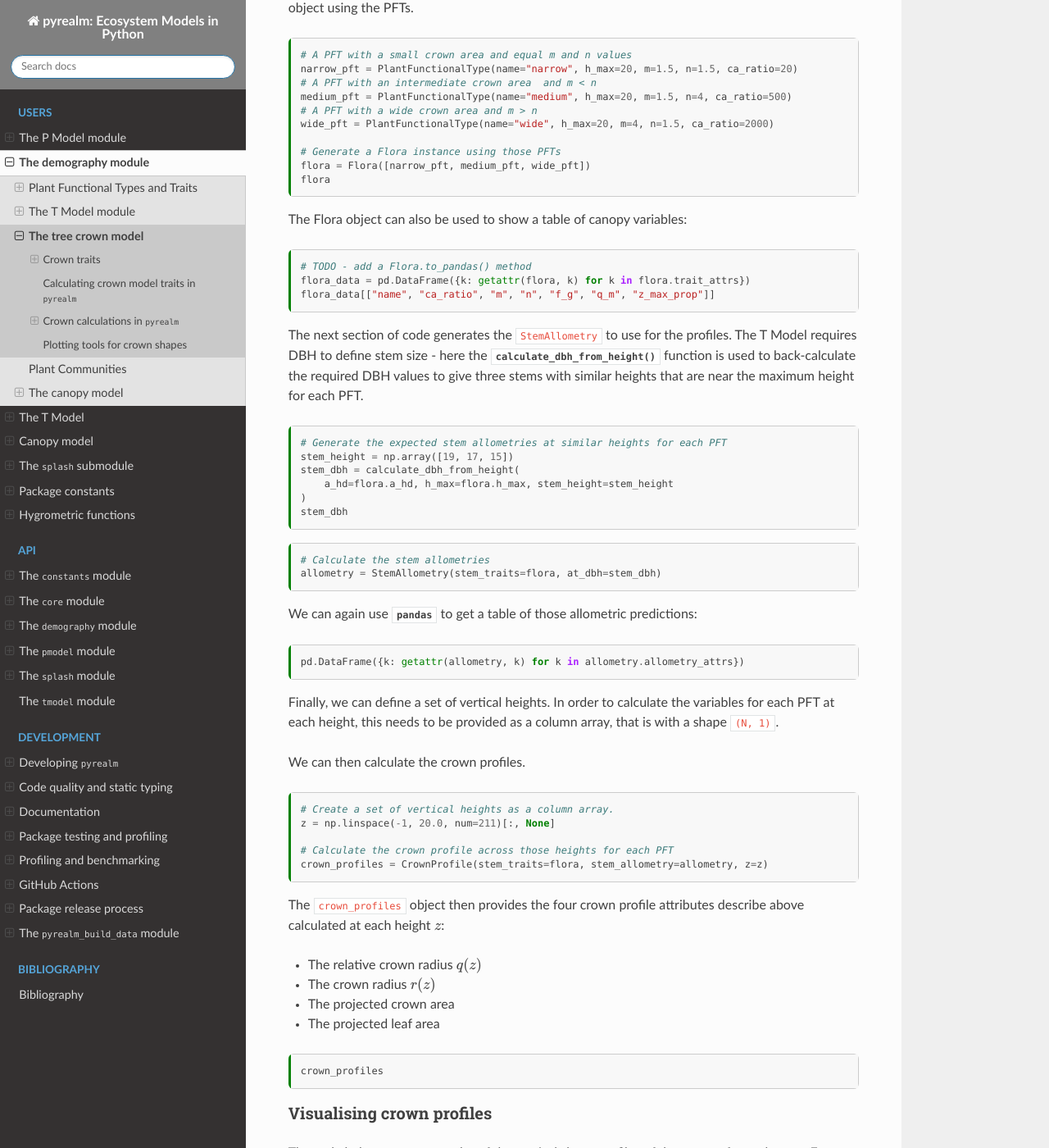
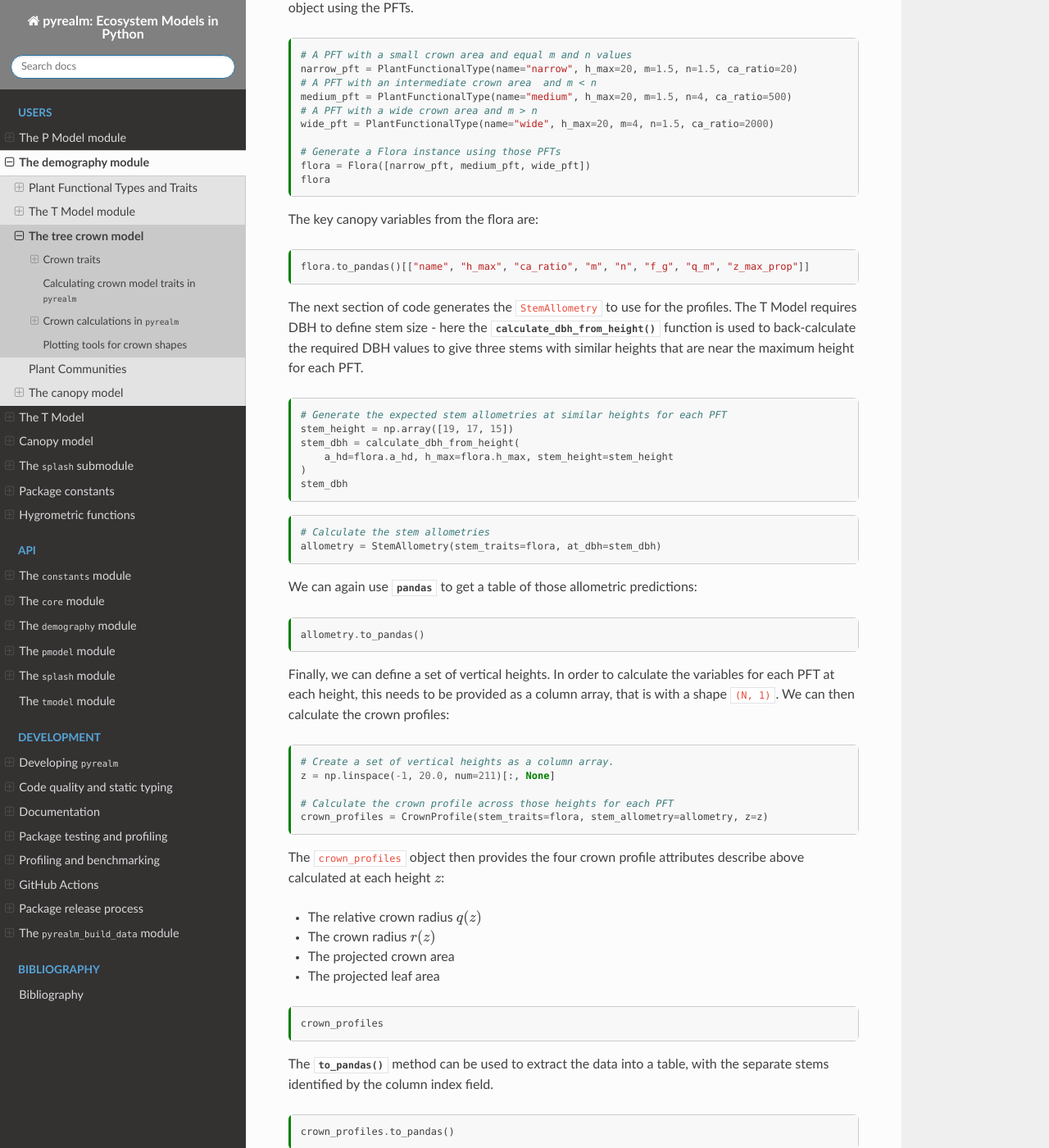
Before and after one commit to ImperialCollegeLondon/pyrealm, a Sphinx documentation site: the page built from docs/source/users/demography/crown.md, in a window 1280 px wide and 1400 px high, scrolled down 3584 px. Shown: the whole window at 82% size. Built offline with Sphinx 7.4.7 and the Read the Docs theme 3.1.0, drawn with Linux system fonts in a browser that asks for light colours; cross-references to code outside the pages are shown as plain code; the version number is read from the project's files by our own code.

Commit message:
Adding PandasExporter to CrownProfile class

````diff
--- a/docs/source/users/demography/crown.md
+++ b/docs/source/users/demography/crown.md
@@ -218,12 +218,10 @@ flora = Flora([narrow_pft, medium_pft, wide_pft])
 flora
 ```
 
-The Flora object can also be used to show a table of canopy variables:
+The key canopy variables from the flora are:
 
 ```{code-cell} ipython3
-# TODO - add a Flora.to_pandas() method
-flora_data = pd.DataFrame({k: getattr(flora, k) for k in flora.trait_attrs})
-flora_data[["name", "ca_ratio", "m", "n", "f_g", "q_m", "z_max_prop"]]
+flora.to_pandas()[["name", "h_max", "ca_ratio", "m", "n", "f_g", "q_m", "z_max_prop"]]
 ```
 
 The next section of code generates the `StemAllometry` to use for the profiles.
@@ -249,14 +247,12 @@ allometry = StemAllometry(stem_traits=flora, at_dbh=stem_dbh)
 We can again use {mod}`pandas` to get a table of those allometric predictions:
 
 ```{code-cell} ipython3
-pd.DataFrame({k: getattr(allometry, k) for k in allometry.allometry_attrs})
+allometry.to_pandas()
 ```
 
 Finally, we can define a set of vertical heights. In order to calculate the
 variables for each PFT at each height, this needs to be provided as a column array,
-that is with a shape `(N, 1)`.
-
-We can then calculate the crown profiles.
+that is with a shape `(N, 1)`. We can then calculate the crown profiles:
 
 ```{code-cell} ipython3
 # Create a set of vertical heights as a column array.
@@ -276,6 +272,14 @@ above calculated at each height $z$:
 
 ```{code-cell} ipython3
 crown_profiles
+```
+
+The {meth}`~pyrealm.demography.crown.CrownProfile.to_pandas` method can be used to
+extract the data into a table, with the separate stems identified by the column index
+field.
+
+```{code-cell} ipython3
+crown_profiles.to_pandas()
 ```
 
 ### Visualising crown profiles
@@ -532,7 +536,3 @@ plt.legend(
     bbox_to_anchor=(0.5, 1.15),
 )
 ```
-
-```{code-cell} ipython3
-
-```
````
Also changed, not shown: 1 other file.
